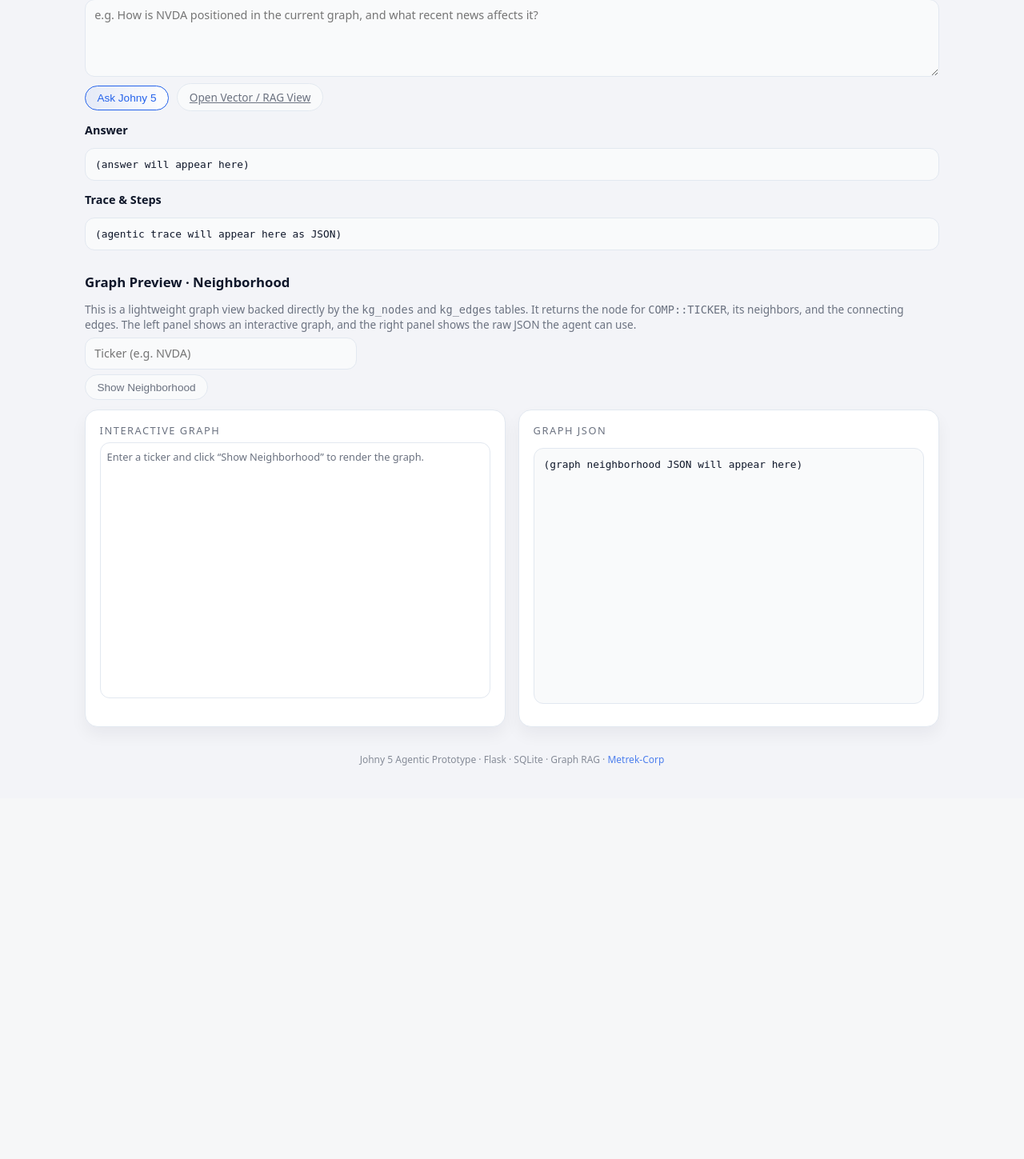
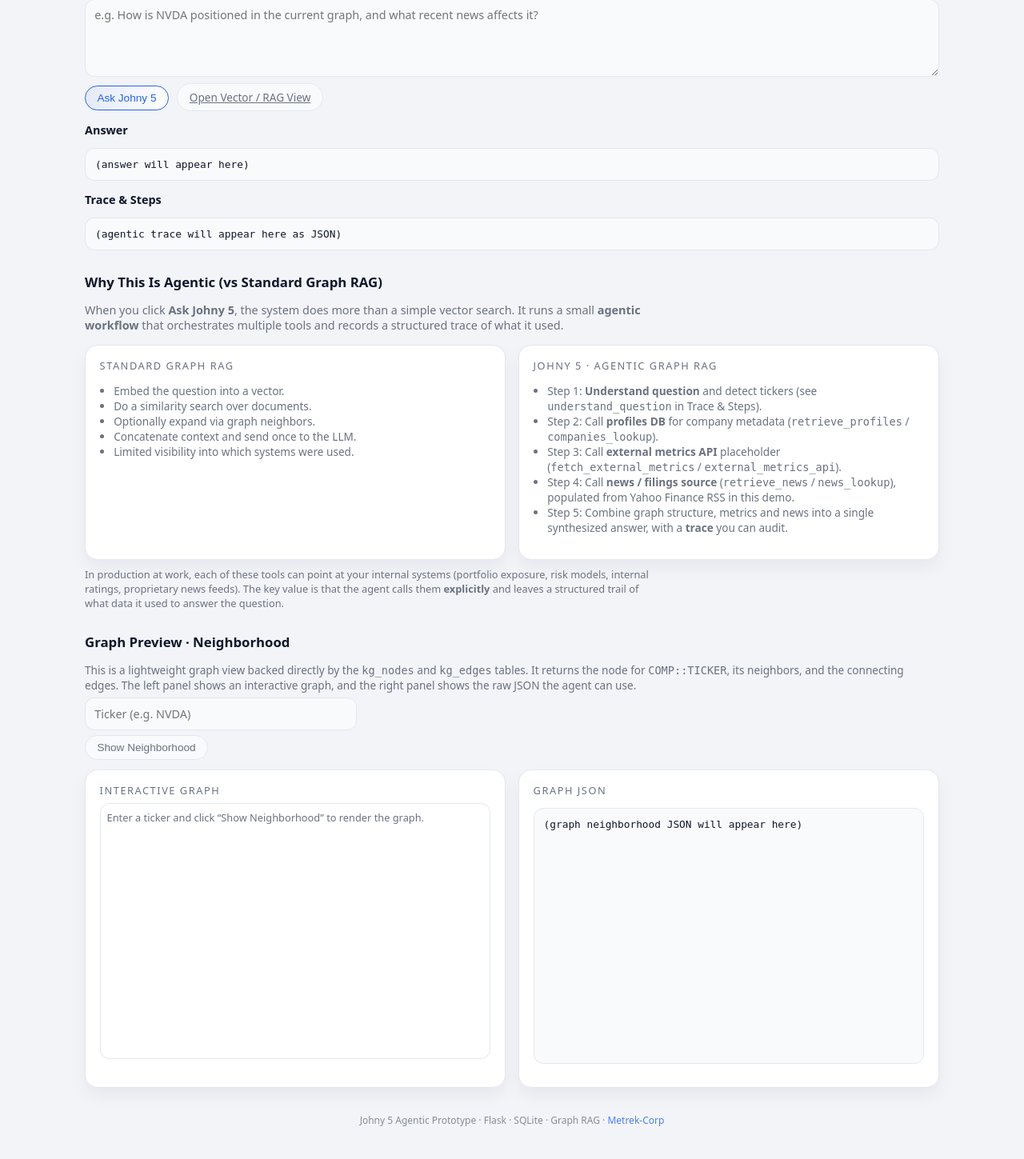
Before and after one commit to bbdonovan/FASTTRACK, a Flask app: page / in a window 1280 px wide. Shown: the part 638-2087 px from the top of the page at 80% size. Before the commit the page ends 1595 px from the top, so only its background shows below. Run offline with Flask 3, Linux system fonts and the light colour scheme; data that the repository does not hold is empty; some libraries are stand-ins or nearby versions.

Commit message:
Add on-page explanation for agentic vs standard Graph RAG

```diff
--- a/app/templates/index.html
+++ b/app/templates/index.html
@@ -107,6 +107,32 @@
         animate: false,
       },
     });
+
+    // WOW factor: click a company node to refocus on that ticker.
+    j5Cy.on("tap", "node", function (evt) {
+      const node = evt.target;
+      const id = node.data("id");
+      const type = node.data("node_type");
+
+      if (!id) return;
+
+      // We only refocus on company nodes like COMP::NVDA
+      if (type === "company" && id.startsWith("COMP::")) {
+        const ticker = id.split("::")[1];
+        const input = document.getElementById("j5-graph-ticker");
+        if (input) {
+          input.value = ticker;
+        }
+        j5LoadGraphForTicker(ticker);
+      } else {
+        // For hub/other nodes, just gently hint what to click
+        if (jsonPane) {
+          jsonPane.textContent =
+            "Tip: click on a company node (green) to refocus.\n\n" +
+            JSON.stringify(data, null, 2);
+        }
+      }
+    });
   }
 
   async function j5Ask(event) {
@@ -164,16 +190,19 @@
     }
   }
 
-  async function j5GraphNeighbors(event) {
-    event.preventDefault();
+  async function j5LoadGraphForTicker(rawTicker) {
     const input = document.getElementById("j5-graph-ticker");
     const out = document.getElementById("j5-graph-output");
     const btn = document.getElementById("j5-graph-btn");
 
-    const ticker = (input.value || "").trim();
+    const ticker = (rawTicker || "").trim();
     if (!ticker) {
       out.textContent = "Please enter a ticker (e.g. NVDA).";
       return;
+    }
+
+    if (input) {
+      input.value = ticker; // keep the input in sync
     }
 
     btn.disabled = true;
@@ -199,6 +228,12 @@
       btn.disabled = false;
       btn.textContent = "Show Neighborhood";
     }
+  }
+
+  async function j5GraphNeighbors(event) {
+    event.preventDefault();
+    const input = document.getElementById("j5-graph-ticker");
+    await j5LoadGraphForTicker(input.value);
   }
 </script>
 {% endblock %}
@@ -358,6 +393,55 @@
 </section>
 
 <section>
+  <h2>Why This Is Agentic (vs Standard Graph RAG)</h2>
+
+  <p style="font-size: 0.9rem; color: var(--text-muted); max-width: 720px">
+    When you click <strong>Ask Johny 5</strong>, the system does more than a
+    simple vector search. It runs a small <strong>agentic workflow</strong>
+    that orchestrates multiple tools and records a structured trace of what
+    it used.
+  </p>
+
+  <div class="grid">
+    <div class="card">
+      <div class="card-title">Standard Graph RAG</div>
+      <ul style="font-size: 0.85rem; color: var(--text-muted); padding-left: 1.1rem">
+        <li>Embed the question into a vector.</li>
+        <li>Do a similarity search over documents.</li>
+        <li>Optionally expand via graph neighbors.</li>
+        <li>Concatenate context and send once to the LLM.</li>
+        <li>Limited visibility into which systems were used.</li>
+      </ul>
+    </div>
+
+    <div class="card">
+      <div class="card-title">Johny 5 · Agentic Graph RAG</div>
+      <ul style="font-size: 0.85rem; color: var(--text-muted); padding-left: 1.1rem">
+        <li>Step 1: <strong>Understand question</strong> and detect tickers
+          (see <code>understand_question</code> in Trace &amp; Steps).</li>
+        <li>Step 2: Call <strong>profiles DB</strong> for company metadata
+          (<code>retrieve_profiles</code> / <code>companies_lookup</code>).</li>
+        <li>Step 3: Call <strong>external metrics API</strong> placeholder
+          (<code>fetch_external_metrics</code> / <code>external_metrics_api</code>).</li>
+        <li>Step 4: Call <strong>news / filings source</strong>
+          (<code>retrieve_news</code> / <code>news_lookup</code>), populated
+          from Yahoo Finance RSS in this demo.</li>
+        <li>Step 5: Combine graph structure, metrics and news into a single
+          synthesized answer, with a <strong>trace</strong> you can audit.</li>
+      </ul>
+    </div>
+  </div>
+
+  <p style="font-size: 0.8rem; color: var(--text-muted); margin-top: 0.6rem; max-width: 720px">
+    In production at work, each of these tools can point at your internal
+    systems (portfolio exposure, risk models, internal ratings, proprietary
+    news feeds). The key value is that the agent calls them
+    <strong>explicitly</strong> and leaves a structured trail of what data
+    it used to answer the question.
+  </p>
+</section>
+
+<section>
   <h2>Graph Preview · Neighborhood</h2>
 
   <p style="font-size: 0.85rem; color: var(--text-muted); margin-bottom: 0.4rem">
```
